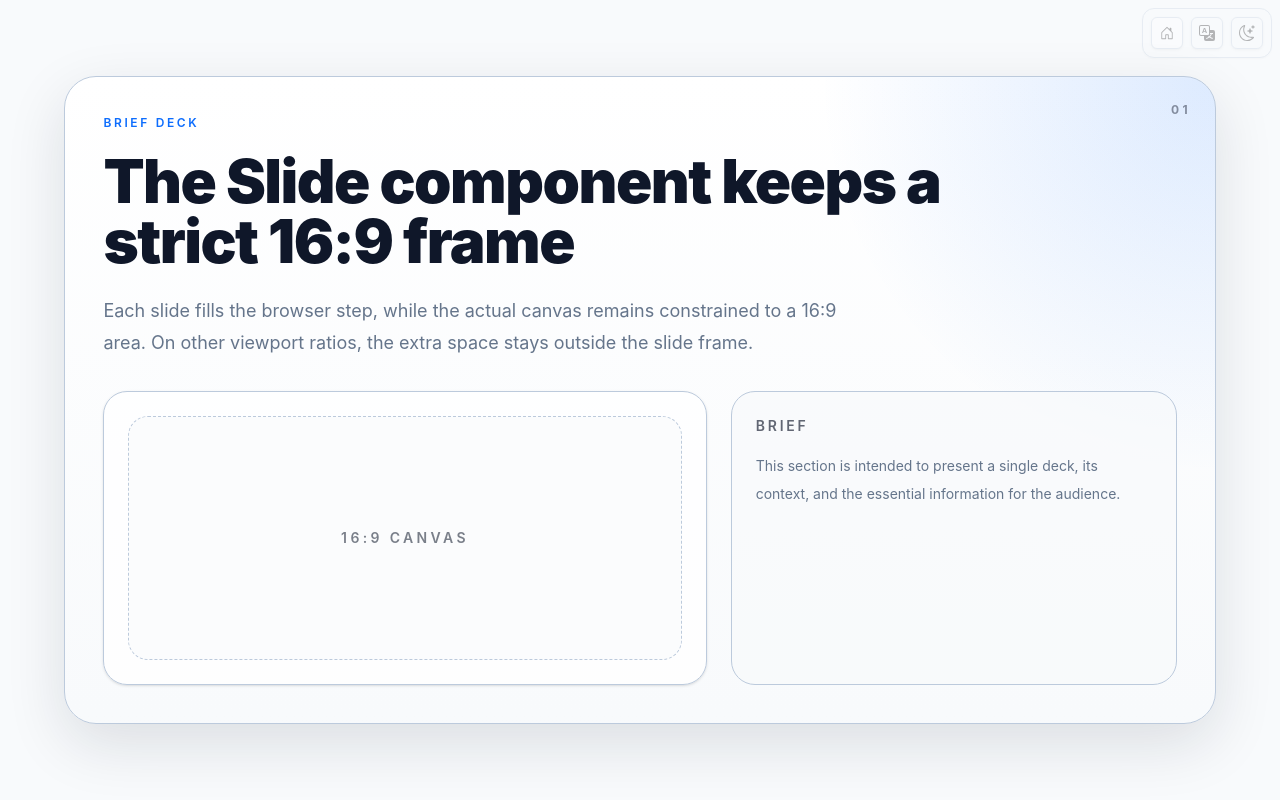
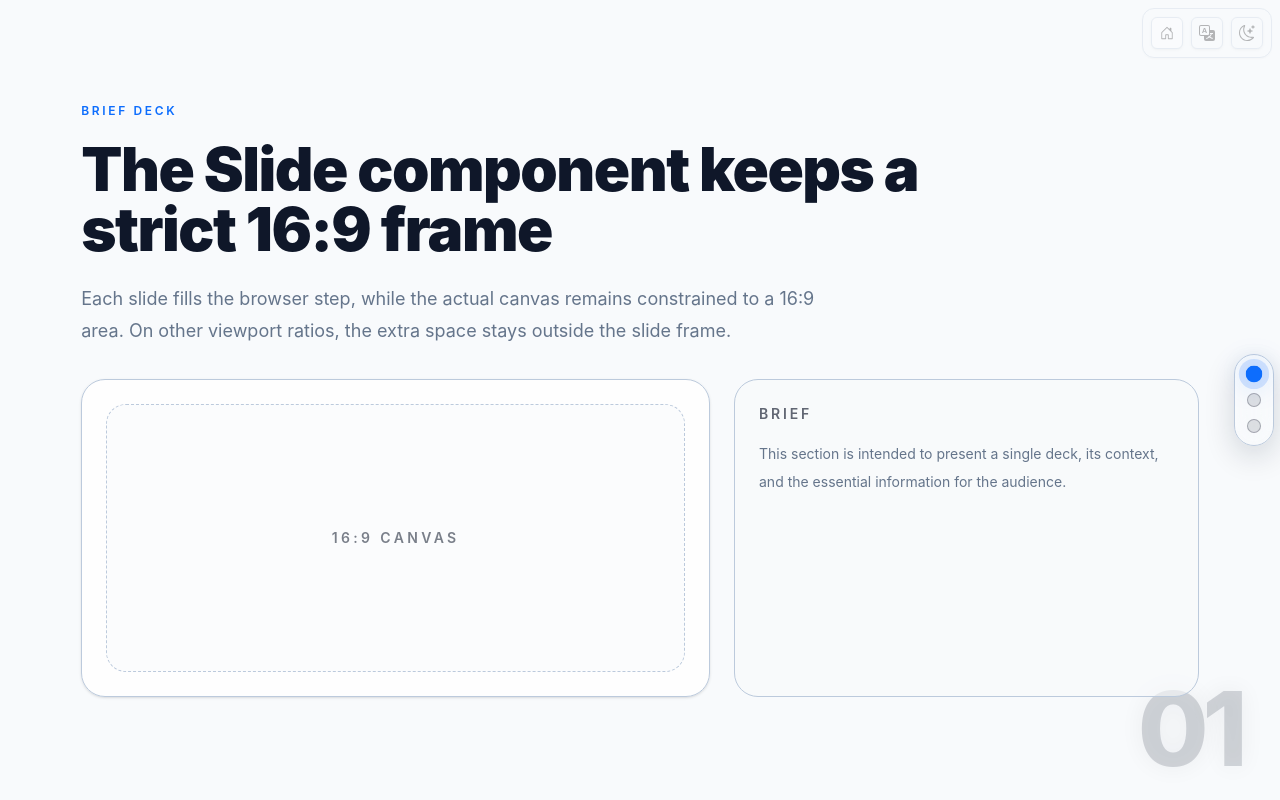
Before and after one commit to bos-8/brief, a Next.js app: page /en/presentation in a window 1280 px wide. Built offline with nearby package versions, Linux system fonts and the light colour scheme.

Commit message:
PRESENTATION - mobile mode

```diff
--- a/src/app/[locale]/presentation/page.tsx
+++ b/src/app/[locale]/presentation/page.tsx
@@ -6,6 +6,8 @@ import { routing } from "@/i18n/routing";
 import { isAppLocale } from "@/schema/i18n";
 import { SubpageControls } from "@/components/layout/SubpageControls";
 import { Slide, slideDeckClassName } from "@/components/presentation/Slide";
+import { SlideIndicators } from "@/components/presentation/SlideIndicators";
+import { SlideKeyboardNavigation } from "@/components/presentation/SlideKeyboardNavigation";
 
 export function generateStaticParams() {
   return routing.locales.map((locale) => ({ locale }));
@@ -18,12 +20,23 @@ export default async function PresentationPage({ params }: LocalePageProps) {
 
   setRequestLocale(locale);
   const t = await getTranslations("presentation");
+  const deckId = "presentation-deck";
+  const slideItems = [
+    { id: "slide-01", index: 1, title: t("slideOneTitle") },
+    { id: "slide-02", index: 2, title: t("slideTwoTitle") },
+    { id: "slide-03", index: 3, title: t("slideThreeTitle") },
+  ];
 
   return (
-    <section className={`h-[100dvh] overflow-y-auto snap-y snap-mandatory bg-background ${slideDeckClassName}`}>
+    <section
+      id={deckId}
+      className={`h-[100dvh] overflow-y-auto snap-y snap-mandatory bg-background ${slideDeckClassName}`}
+    >
       <SubpageControls />
+      <SlideIndicators deckId={deckId} items={slideItems} />
+      <SlideKeyboardNavigation slideIds={slideItems.map((item) => item.id)} />
 
-      <Slide>
+      <Slide id={slideItems[0].id} index={slideItems[0].index} title={slideItems[0].title}>
         <div className="flex h-full flex-col justify-between">
           <div className="max-w-4xl">
             <p className="text-xs font-semibold uppercase tracking-[0.22em] text-accent">
@@ -58,7 +71,7 @@ export default async function PresentationPage({ params }: LocalePageProps) {
         </div>
       </Slide>
 
-      <Slide>
+      <Slide id={slideItems[1].id} index={slideItems[1].index} title={slideItems[1].title}>
         <div className="grid h-full gap-8 md:grid-cols-[0.95fr_1.05fr]">
           <div className="flex flex-col justify-between rounded-[1.5rem] border border-border bg-background/60 p-6">
             <div>
@@ -103,7 +116,7 @@ export default async function PresentationPage({ params }: LocalePageProps) {
         </div>
       </Slide>
 
-      <Slide>
+      <Slide id={slideItems[2].id} index={slideItems[2].index} title={slideItems[2].title}>
         <div className="flex h-full flex-col justify-between">
           <div className="max-w-3xl">
             <p className="text-xs font-semibold uppercase tracking-[0.22em] text-accent">
--- a/src/components/presentation/Slide.module.css
+++ b/src/components/presentation/Slide.module.css
@@ -1,8 +1,4 @@
 /* @file: src/components/presentation/Slide.module.css */
-
-.deck {
-  counter-reset: slide;
-}
 
 .slide {
   min-height: 100dvh;
@@ -11,28 +7,39 @@
   display: flex;
   align-items: center;
   justify-content: center;
-  padding: clamp(2rem, 5vw, 6rem);
+  padding: clamp(1.35rem, 3.35vw, 4rem);
+  position: relative;
+}
+
+.backgroundNumber {
+  position: absolute;
+  right: clamp(1.4rem, 3vw, 2.5rem);
+  bottom: clamp(0.4rem, 1.6vw, 1.25rem);
+  font-size: clamp(4rem, 8vw, 8rem);
+  font-weight: 800;
+  line-height: 1;
+  letter-spacing: -0.06em;
+  color: hsl(var(--foreground) / 0.16);
+  text-shadow: 0 0 24px hsl(var(--foreground) / 0.06);
+  pointer-events: none;
+  user-select: none;
 }
 
 .frame {
-  counter-increment: slide;
   position: relative;
-  width: min(calc(100vw - clamp(4rem, 10vw, 12rem)), calc((100dvh - clamp(4rem, 10vw, 12rem)) * 16 / 9));
-  max-height: calc(100dvh - clamp(4rem, 10vw, 12rem));
+  width: min(calc(100vw - clamp(2.7rem, 6.7vw, 8rem)), calc((100dvh - clamp(2.7rem, 6.7vw, 8rem)) * 16 / 9));
+  max-height: calc(100dvh - clamp(2.7rem, 6.7vw, 8rem));
   aspect-ratio: 16 / 9;
   overflow: hidden;
-  border: 1px solid hsl(var(--border));
-  border-radius: 2rem;
-  background:
-    radial-gradient(circle at top right, hsl(var(--accent) / 0.14), transparent 30%),
-    linear-gradient(180deg, hsl(var(--card)), hsl(var(--background)));
-  box-shadow:
-    0 20px 60px hsl(222 47% 11% / 0.12),
-    inset 0 1px 0 hsl(0 0% 100% / 0.08);
+  border: 0;
+  border-radius: 0;
+  background: transparent;
+  box-shadow: none;
+  backdrop-filter: none;
 }
 
 .frame::before {
-  content: counter(slide, decimal-leading-zero);
+  content: none;
   position: absolute;
   top: 1.5rem;
   right: 1.5rem;
@@ -52,3 +59,41 @@
   flex-direction: column;
   padding: clamp(1.5rem, 3vw, 3rem);
 }
+
+@media (max-width: 767px) {
+  .deck {
+    scroll-snap-type: none;
+  }
+
+  .slide {
+    min-height: auto;
+    scroll-snap-align: none;
+    scroll-snap-stop: normal;
+    display: block;
+    padding: 1rem;
+  }
+
+  .backgroundNumber {
+    right: 0.75rem;
+    bottom: 0.25rem;
+    font-size: clamp(3.25rem, 14vw, 5rem);
+    color: hsl(var(--foreground) / 0.13);
+  }
+
+  .frame {
+    width: 100%;
+    max-height: none;
+    aspect-ratio: auto;
+    border-radius: 0;
+  }
+
+  .frame::before {
+    content: none;
+  }
+
+  .content {
+    height: auto;
+    min-height: 0;
+    padding: 1.25rem;
+  }
+}
--- a/src/components/presentation/Slide.tsx
+++ b/src/components/presentation/Slide.tsx
@@ -1,17 +1,30 @@
 // @file: src/components/presentation/Slide.tsx
 import type { ReactNode } from "react";
 import styles from "./Slide.module.css";
+import { SlideNumber } from "./SlideNumber";
 
 type SlideProps = {
+  id: string;
+  index: number;
+  title: string;
   children: ReactNode;
 };
 
 export const slideDeckClassName = styles.deck;
 
-export function Slide({ children }: SlideProps) {
+export function Slide({ id, index, title, children }: SlideProps) {
   return (
-    <section className={styles.slide}>
-      <div className={styles.frame}>
+    <section
+      id={id}
+      data-slide-title={title}
+      data-slide-index={String(index).padStart(2, "0")}
+      className={styles.slide}
+    >
+      <SlideNumber index={index} />
+      <div
+        className={styles.frame}
+        data-slide-index={String(index).padStart(2, "0")}
+      >
         <div className={styles.content}>{children}</div>
       </div>
     </section>
--- /dev/null
+++ b/src/components/presentation/SlideIndicators.module.css
@@ -0,0 +1,84 @@
+/* @file: src/components/presentation/SlideIndicators.module.css */
+
+.container {
+  position: fixed;
+  top: 50%;
+  right: 0.35rem;
+  z-index: 25;
+  transform: translateY(-50%);
+}
+
+.panel {
+  display: flex;
+  flex-direction: column;
+  gap: 0.75rem;
+  border: 1px solid hsl(var(--border));
+  border-radius: 999px;
+  background: hsl(var(--background) / 0.08);
+  padding: 0.75rem;
+  box-shadow: 0 10px 30px hsl(222 47% 11% / 0.16);
+  backdrop-filter: blur(16px);
+}
+
+.dotWrap {
+  position: relative;
+  display: flex;
+}
+
+.dot {
+  width: 0.875rem;
+  height: 0.875rem;
+  border: 1px solid hsl(var(--foreground) / 0.28);
+  border-radius: 999px;
+  background: hsl(var(--foreground) / 0.12);
+  cursor: pointer;
+  transition:
+    transform 150ms ease,
+    background-color 150ms ease,
+    border-color 150ms ease,
+    box-shadow 150ms ease;
+}
+
+.dot:hover {
+  transform: scale(1.15);
+  border-color: hsl(var(--foreground) / 0.52);
+  background: hsl(var(--foreground) / 0.2);
+}
+
+.dotActive {
+  transform: scale(1.2);
+  border-color: transparent;
+  background: hsl(var(--accent));
+  box-shadow:
+    0 0 0 0.35rem hsl(var(--accent) / 0.16),
+    0 0 1.5rem hsl(var(--accent) / 0.36);
+}
+
+.tooltip {
+  position: absolute;
+  top: 50%;
+  right: 1.75rem;
+  transform: translateY(-50%) translateX(0.5rem);
+  white-space: nowrap;
+  border: 1px solid hsl(var(--border));
+  border-radius: 999px;
+  background: hsl(var(--background) / 0.88);
+  padding: 0.45rem 0.75rem;
+  color: hsl(var(--foreground));
+  font-size: 0.75rem;
+  opacity: 0;
+  pointer-events: none;
+  transition: opacity 150ms ease, transform 150ms ease;
+  backdrop-filter: blur(16px);
+}
+
+.dotWrap:hover .tooltip {
+  opacity: 1;
+  transform: translateY(-50%) translateX(0);
+}
+
+@media (max-width: 767px) {
+  .container {
+    display: none;
+  }
+}
--- /dev/null
+++ b/src/components/presentation/SlideIndicators.tsx
@@ -0,0 +1,85 @@
+// @file: src/components/presentation/SlideIndicators.tsx
+"use client";
+
+import { useEffect, useMemo, useState } from "react";
+import styles from "./SlideIndicators.module.css";
+
+type SlideIndicatorItem = {
+  id: string;
+  index: number;
+  title: string;
+};
+
+type SlideIndicatorsProps = {
+  deckId: string;
+  items: SlideIndicatorItem[];
+};
+
+export function SlideIndicators({ deckId, items }: SlideIndicatorsProps) {
+  const [activeId, setActiveId] = useState(items[0]?.id ?? "");
+
+  const itemIds = useMemo(() => items.map((item) => item.id), [items]);
+
+  useEffect(() => {
+    const deck = document.getElementById(deckId);
+    if (!deck) return;
+
+    const sections = itemIds
+      .map((id) => document.getElementById(id))
+      .filter((element): element is HTMLElement => element instanceof HTMLElement);
+
+    if (sections.length === 0) return;
+
+    const observer = new IntersectionObserver(
+      (entries) => {
+        const visible = entries
+          .filter((entry) => entry.isIntersecting)
+          .sort((a, b) => b.intersectionRatio - a.intersectionRatio)[0];
+
+        if (!visible) return;
+        setActiveId(visible.target.id);
+      },
+      {
+        root: deck,
+        threshold: [0.35, 0.6, 0.85],
+      },
+    );
+
+    sections.forEach((section) => observer.observe(section));
+
+    return () => observer.disconnect();
+  }, [deckId, itemIds]);
+
+  function goToSlide(id: string) {
+    const target = document.getElementById(id);
+    if (!target) return;
+
+    target.scrollIntoView({ behavior: "smooth", block: "start" });
+    setActiveId(id);
+  }
+
+  return (
+    <div className={styles.container} aria-label="Slide navigation">
+      <div className={styles.panel}>
+        {items.map((item) => {
+          const isActive = item.id === activeId;
+
+          return (
+            <div key={item.id} className={styles.dotWrap}>
+              <button
+                type="button"
+                aria-label={`${String(item.index).padStart(2, "0")} ${item.title}`}
+                aria-current={isActive ? "true" : undefined}
+                onClick={() => goToSlide(item.id)}
+                className={[styles.dot, isActive ? styles.dotActive : ""].join(" ")}
+              />
+              <div className={styles.tooltip}>
+                {String(item.index).padStart(2, "0")} · {item.title}
+              </div>
+            </div>
+          );
+        })}
+      </div>
+    </div>
+  );
+}
--- /dev/null
+++ b/src/components/presentation/SlideKeyboardNavigation.tsx
@@ -0,0 +1,64 @@
+// @file: src/components/presentation/SlideKeyboardNavigation.tsx
+"use client";
+
+import { useEffect } from "react";
+
+type SlideKeyboardNavigationProps = {
+  slideIds: string[];
+};
+
+function isEditableTarget(target: EventTarget | null): boolean {
+  if (!(target instanceof HTMLElement)) return false;
+
+  const tagName = target.tagName.toLowerCase();
+  return (
+    tagName === "input" ||
+    tagName === "textarea" ||
+    tagName === "select" ||
+    target.isContentEditable
+  );
+}
+
+export function SlideKeyboardNavigation({ slideIds }: SlideKeyboardNavigationProps) {
+  useEffect(() => {
+    if (slideIds.length === 0) return;
+
+    function goToSlide(nextIndex: number) {
+      const clampedIndex = Math.max(0, Math.min(nextIndex, slideIds.length - 1));
+      const target = document.getElementById(slideIds[clampedIndex]);
+      if (!target) return;
+
+      target.scrollIntoView({ behavior: "smooth", block: "start" });
+    }
+
+    function onKeyDown(event: KeyboardEvent) {
+      if (event.defaultPrevented || isEditableTarget(event.target)) return;
+
+      const currentIndex = slideIds.findIndex((id) => {
+        const element = document.getElementById(id);
+        if (!element) return false;
+
+        const rect = element.getBoundingClientRect();
+        const viewportMid = window.innerHeight * 0.5;
+        return rect.top <= viewportMid && rect.bottom >= viewportMid;
+      });
+
+      const activeIndex = currentIndex === -1 ? 0 : currentIndex;
+
+      if (["ArrowUp", "ArrowLeft", "PageUp"].includes(event.key)) {
+        event.preventDefault();
+        goToSlide(activeIndex - 1);
+      }
+
+      if (["ArrowDown", "ArrowRight", "PageDown"].includes(event.key)) {
+        event.preventDefault();
+        goToSlide(activeIndex + 1);
+      }
+    }
+
+    window.addEventListener("keydown", onKeyDown);
+    return () => window.removeEventListener("keydown", onKeyDown);
+  }, [slideIds]);
+
+  return null;
+}
--- /dev/null
+++ b/src/components/presentation/SlideNumber.tsx
@@ -0,0 +1,14 @@
+// @file: src/components/presentation/SlideNumber.tsx
+import styles from "./Slide.module.css";
+
+type SlideNumberProps = {
+  index: number;
+};
+
+export function SlideNumber({ index }: SlideNumberProps) {
+  return (
+    <span aria-hidden="true" className={styles.backgroundNumber}>
+      {String(index).padStart(2, "0")}
+    </span>
+  );
+}
```
